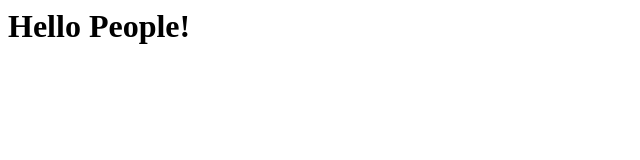
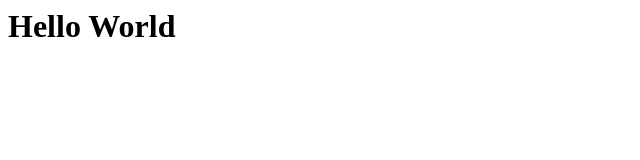
Before and after one commit to luizeduardo26/ocean_git, a plain HTML site: page index.html in a window 1280 px wide. Shown: the full height of the page, 0-640 px from the left. Drawn offline with Linux system fonts and the light colour scheme.

Commit message:
altera a saudacao inicial
Altera a saudacao inicial para ficar menos efusiva e saudar somente as pessoas e não o mundo todo.

Changes to be committed:
modified:   index.html

```diff
--- a/index.html
+++ b/index.html
@@ -1,5 +1,5 @@
 <html>
     <body>
-        <h1>Hello People! <h1>
+        <h1>Hello World <h1>
             <body>
 </html>
```
